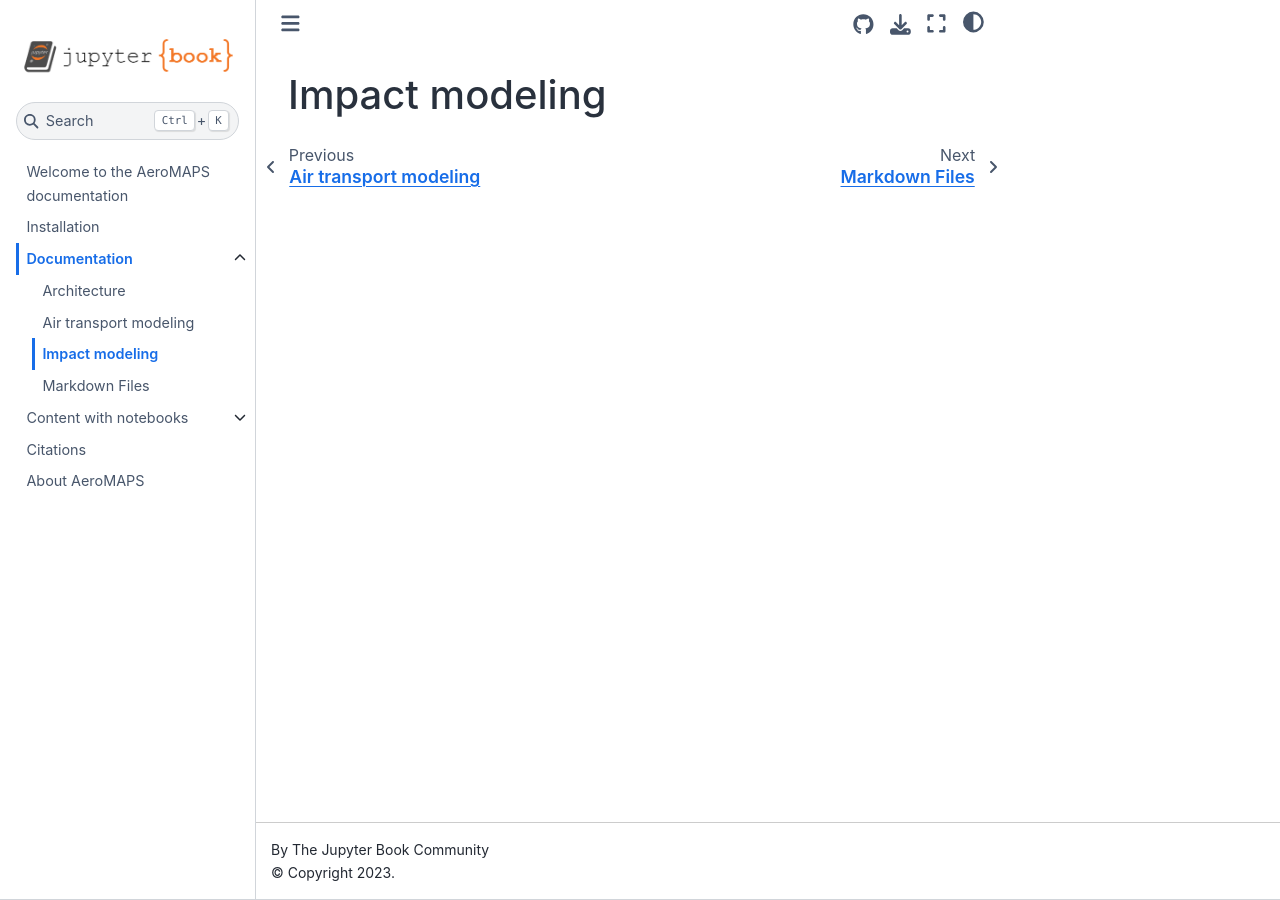
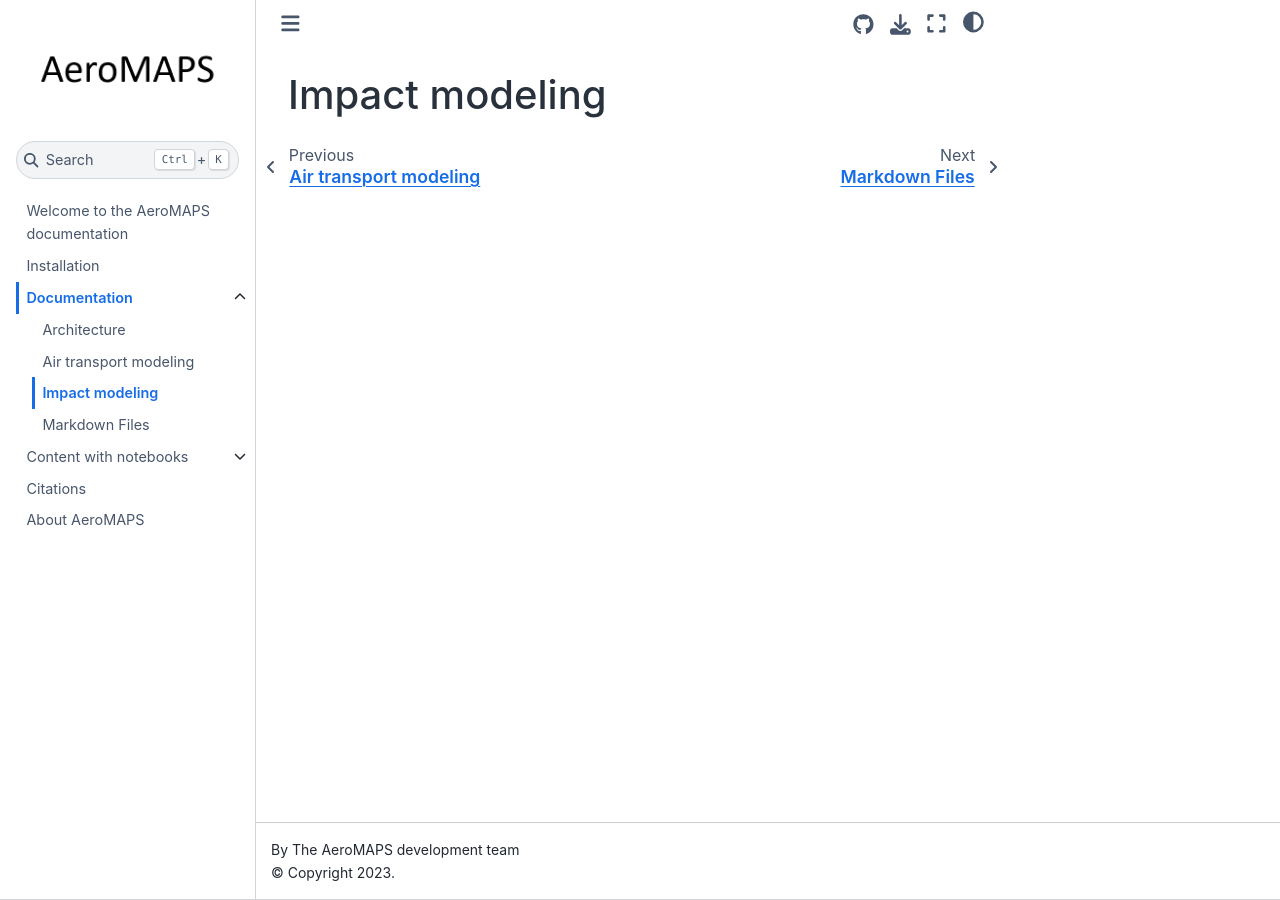
Before and after one commit to AeroMAPS/AeroMAPS, a Jupyter Book: the page built from docs/documentation_impacts.md, in a window 1280 px wide. Built offline with Jupyter Book 1.0.4 settings and Sphinx 7.4.7 and the Sphinx Book theme 1.1.4, drawn with Linux system fonts in a browser that asks for light colours; pages that are not in the unit, such as notebooks, are missing from menus.

Commit message:
Complete documentation

```diff
--- a/docs/_config.yml
+++ b/docs/_config.yml
@@ -1,9 +1,9 @@
 # Book settings
 # Learn more at https://jupyterbook.org/customize/config.html
 
-title: My sample book
-author: The Jupyter Book Community
-logo: logo.png
+title: AeroMAPS documentation
+author: The AeroMAPS development team
+logo: logo_aeromaps.png
 
 # Force re-execution of notebooks on each build.
 # See https://jupyterbook.org/content/execute.html
```
Also changed, not shown: docs/logo_aeromaps.png (added).
